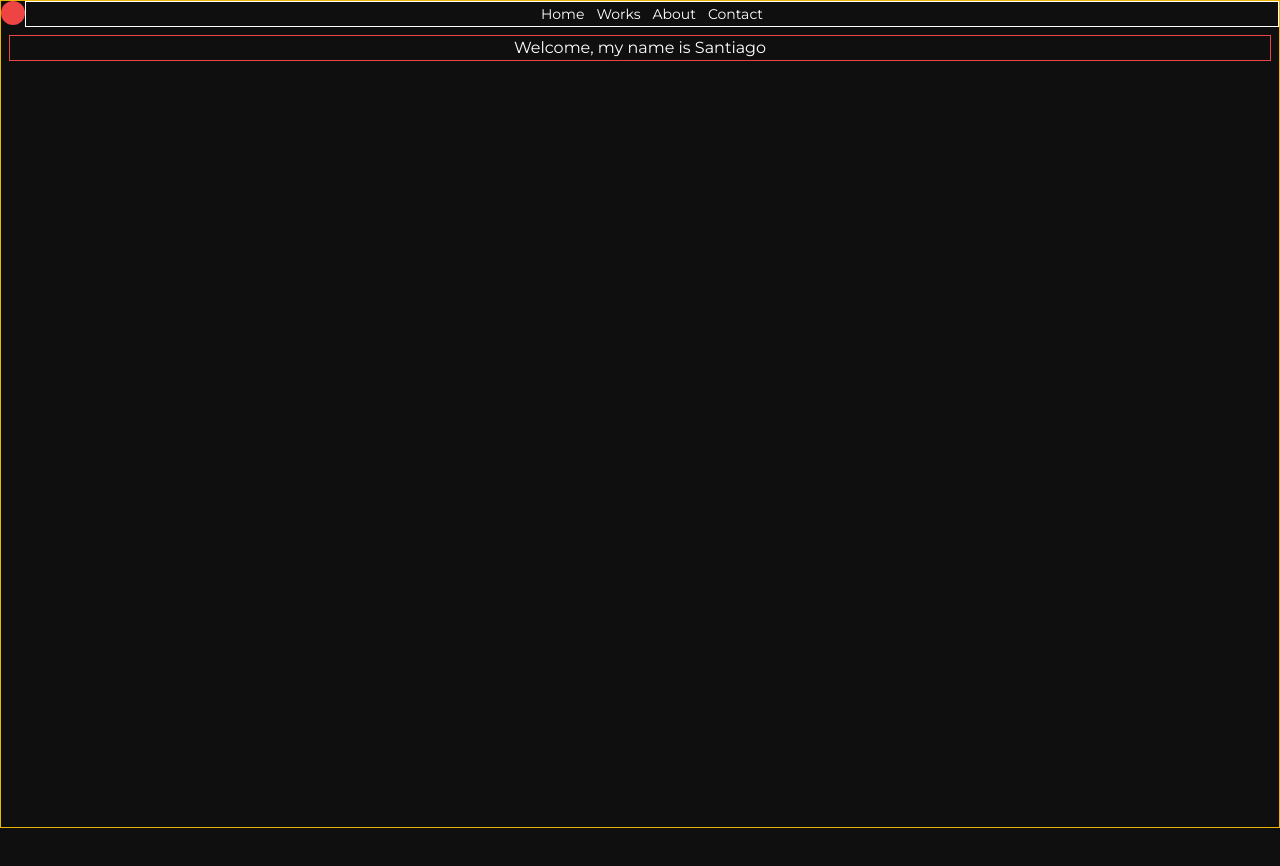
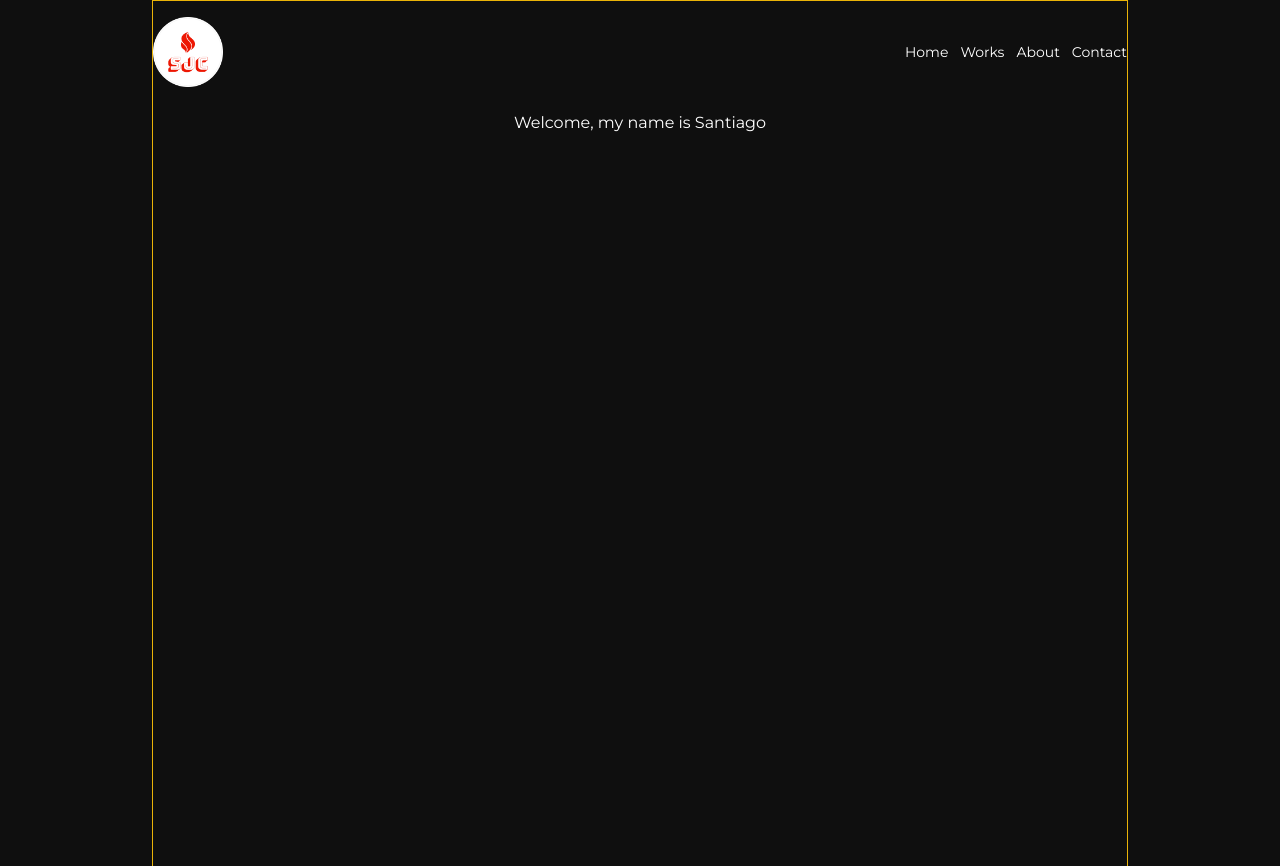
Before and after one commit to sjcrippa/portfolio_3.0, a Next.js app: page / in a window 1280 px wide. Shown: the top 866 px of the page. Before the commit the page ends 828 px from the top, so only its background shows below. Built offline with nearby package versions, Linux system fonts and the light colour scheme.

Commit message:
mocking home

```diff
--- a/src/app/layout.tsx
+++ b/src/app/layout.tsx
@@ -5,7 +5,7 @@ import { Navbar } from '@/components/navbar/bar/Navbar'
 
 export const metadata: Metadata = {
   title: 'S.J. Crippa Web Developer',
-  description: 'Porfolio from Santiago Julian Crippa, web developer.',
+  description: 'S.J. Crippa Web Developer portfolio.',
 }
 
 export default function RootLayout({
@@ -15,7 +15,7 @@ export default function RootLayout({
 }) {
   return (
     <html lang="en">
-      <body className={`${montserrat.className} antialiased bg-dark text-light max-w-screen-xl border border-yellow-500 mx-auto`}>
+      <body className={`${montserrat.className} antialiased bg-dark text-light max-w-screen-lg border border-yellow-500 mx-auto`}>
         <Navbar />
         {children}
       </body>
--- a/src/app/page.tsx
+++ b/src/app/page.tsx
@@ -1,11 +1,8 @@
-import { ChevronDoubleDownIcon } from '@heroicons/react/20/solid'
-import Link from 'next/link'
-
 export default function Home() {
   return (
     <>
       <main className='w-full h-screen p-2'>
-        <div className='text-center border border-red-500 '>
+        <div className='text-center'>
           <h2>Welcome, my name is Santiago</h2>
         </div>
       </main >
--- a/src/components/navbar/bar/Navbar.tsx
+++ b/src/components/navbar/bar/Navbar.tsx
@@ -1,14 +1,18 @@
 import Image from "next/image"
 
-import { NavItems } from "../items/NavItems"
+import NavItems from "../items/NavItems"
+import logo from '/public/images/logo.png'
+import Link from "next/link"
 
 export const Navbar = () => {
   return (
     <>
-      <nav className="w-full flex">
-        <h1>
-          <div className="bg-red-500 rounded-full w-6 h-6"></div>
-        </h1>
+      <nav className="w-full flex py-4">
+        <div className="w-full flex justify-between">
+          <Link href={'/'}>
+            <Image src={logo} alt="Logo image" width={70} height={70} />
+          </Link>
+        </div>
         <NavItems />
       </nav>
     </>
--- a/src/components/navbar/items/NavItems.tsx
+++ b/src/components/navbar/items/NavItems.tsx
@@ -2,10 +2,10 @@ import Link from "next/link"
 
 import { Items } from "./navitems.types"
 
-export const NavItems = () => {
+export default function NavItems() {
 
   const items: Items[] = [
-    { name: "Home", path: "/" },
+    { name: "Home", path: "/"},
     { name: "Works", path: "/works" },
     { name: "About", path: "/about" },
     { name: "Contact", path: "/contact" }
@@ -13,12 +13,14 @@ export const NavItems = () => {
 
   return (
     <>
-      <div className="w-full flex justify-center gap-3 text-light border">
-        {items.map(item => (
-          <ul key={item.name}>
-            <Link href={item.path} className="text-sm">{item.name}</Link>
-          </ul>
-        ))}
+      <div className="w-full text-light">
+        <ul className="h-full flex justify-end gap-3 items-center">
+          {items.map(item => (
+            <li key={item.name}>
+              <Link href={item.path} className="text-sm">{item.name}</Link>
+            </li>
+          ))}
+        </ul>
       </div>
     </>
   )
--- a/src/components/navbar/items/navitems.types.ts
+++ b/src/components/navbar/items/navitems.types.ts
@@ -1,6 +1,6 @@
 export interface Items {
   name: string;
   path: string;
-  active?: string;
+  active?: boolean;
   subitem?: [];
 };
```
Also changed, not shown: public/images/logo.png (added).
